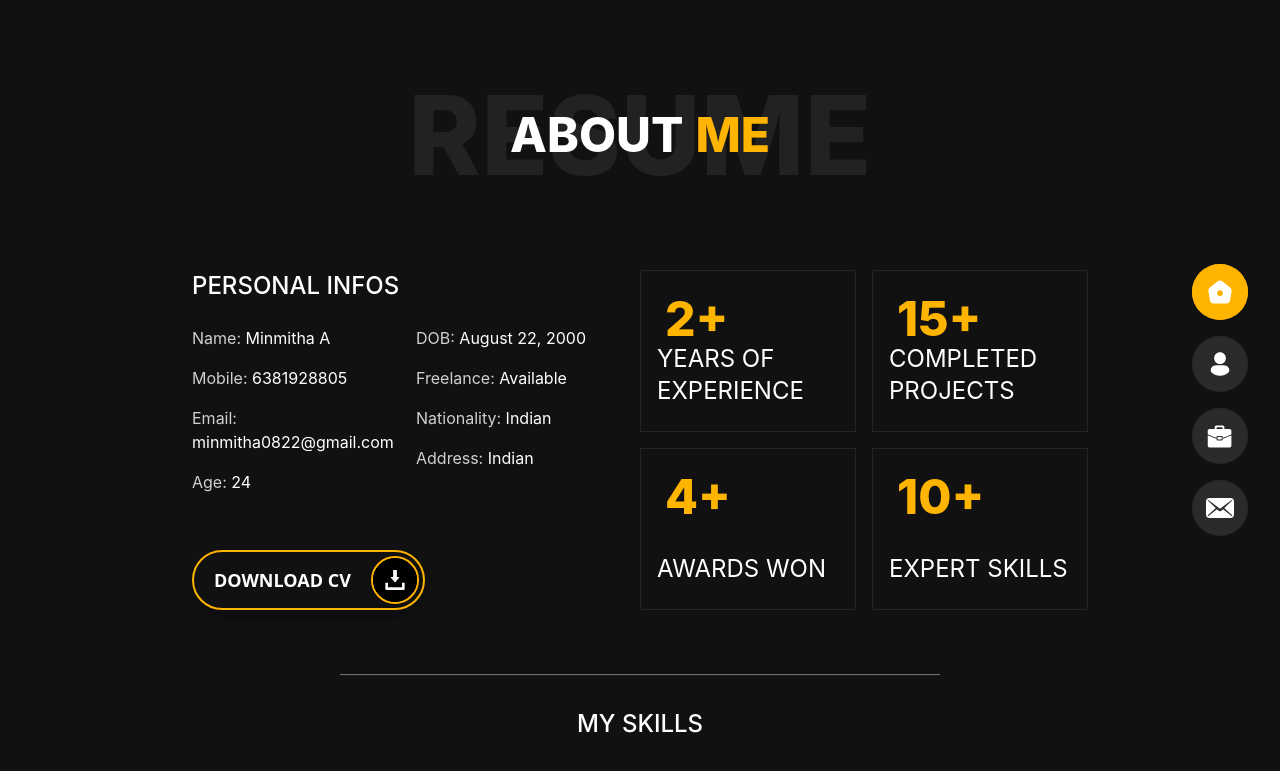
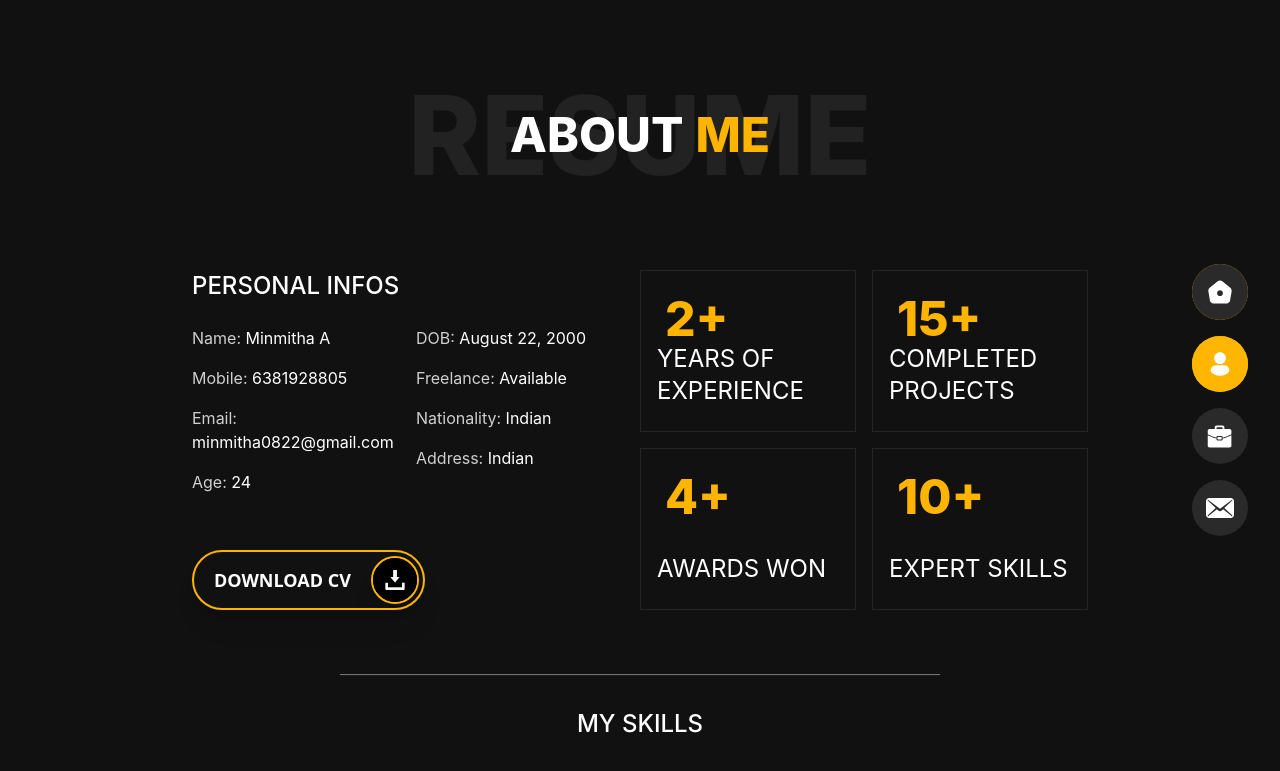
Before and after one commit to Minmitha/myportfolio, a React (Create React App) app: page /about in a window 1280 px wide. Shown: the top 771 px of the page. Built offline with nearby package versions, Linux system fonts and the light colour scheme.

Commit message:
link button changes, scrollbar changes

```diff
--- /dev/null
+++ b/src/App.css
@@ -0,0 +1,14 @@
+/* Hide scrollbar for Chrome, Safari and Opera */
+::-webkit-scrollbar {
+    display: none;
+}
+
+/* Hide scrollbar for Firefox */
+html {
+    scrollbar-width: none; /* For Firefox */
+}
+
+/* Hide scrollbar for Internet Explorer, Edge */
+body {
+    -ms-overflow-style: none;  /* IE and Edge */
+}
--- a/src/Components/About.js
+++ b/src/Components/About.js
@@ -1,11 +1,14 @@
+import "../App.css";
 import { LongButton } from "./LongButton";
 import { Navbar } from "./Navbar";
 import { Skills } from "./Skills";
 import { Experience } from "./Experience";
 import { TopNavbar } from "./TopNavbar";
+
 export function About() {
+    const driveUrl = "https://drive.google.com/file/d/1pSZEKVxVfsOdU2aATysCPBCst_bpCCDk/view?usp=sharing";
+
     return (
-
         <>
             <div className="flex flex-col bg-[#111111]">
                 <TopNavbar />
@@ -62,7 +65,7 @@ export function About() {
                             </div>
                         </div>
                         <div className="mt-4">
-                            <LongButton text="DOWNLOAD CV" icon="./img/asset/download.svg" iconclass="relative z-10 w-5 h-5"/>
+                            <LongButton text="DOWNLOAD CV" icon="./img/asset/download.svg" iconclass="relative z-10 w-5 h-5" link={driveUrl}/>
                         </div>
                     </div>
 
--- a/src/Components/Bio.js
+++ b/src/Components/Bio.js
@@ -35,7 +35,7 @@ export function Bio() {
                             I'm a software engineer with a passion for developing robust and scalable solutions, with a
                             focus on clean code and user-friendly design.
                         </p>
-                        <LongButton text="Let's Go!" icon="./img/asset/arrow.svg" iconclass="relative z-10 w-10 h-10"/>
+                        <LongButton text="Let's Go!" icon="./img/asset/arrow.svg" iconclass="relative z-10 w-10 h-10" link="/about"/>
                     </div>
                     <div className="w-32 pr-8 flex-col items-end justify-center hidden lg:flex lg:justify-center gap-4 fixed right-0 top-1/2 transform -translate-y-1/2">
                         <Navbar />
--- a/src/Components/ContactMe.js
+++ b/src/Components/ContactMe.js
@@ -4,7 +4,7 @@ import { TopNavbar } from "./TopNavbar";
 export function ContactMe() {
     return (
         <>
-            <div className="flex flex-col lg:flex-row bg-[#111111] min-h-screen">
+            <div className="flex flex-col lg:flex-row bg-[#111111] min-h-screen  no-scrollbar">
                 <TopNavbar />
                 <div className="container mx-auto h-full pt-20 w-full px-4 lg:px-0">
                     <div className="flex items-start justify-center ">
@@ -75,7 +75,7 @@ export function ContactMe() {
                                     placeholder="Your Message"
                                 ></textarea>
                                 <div className="flex w-full max-w-[400px] lg:max-w-[800px] justify-start mt-4">
-                                    <LongButton text="MESSAGE ME" icon="./img/asset/telegram.svg" iconclass="relative z-10 w-5 h-5" />
+                                    <LongButton text="MESSAGE ME" icon="./img/asset/telegram.svg" iconclass="relative z-10 w-5 h-5" link="" />
                                 </div>
                             </form>
 
--- a/src/Components/Navbar.js
+++ b/src/Components/Navbar.js
@@ -1,50 +1,50 @@
-import { useNavigate } from "react-router-dom";
+import { useNavigate, useLocation } from "react-router-dom";
+
 export function Navbar() {
     const navigate = useNavigate();
+    const location = useLocation(); // Get current location (route)
+
     return (
         <>
-            <div className="flex items-center rounded-full bg-[#FFB400] group transition-all duration-700 ease-in-out hover:bg-[#FFB600]">
+            {/* HOME Button */}
+            <div className={`flex items-center rounded-full bg-[#FFB400] group transition-all duration-700 ease-in-out hover:bg-[#FFB600] ${location.pathname === '/' ? 'bg-[#FFB600]' : ''}`}>
                 <p className="p-3 text-white text-sm font-medium hidden group-hover:inline-block transition-all duration-700 ease-in-out">
                     HOME
                 </p>
-                <button className="flex items-center justify-center w-14 h-14 bg-[#FFB400] rounded-full transition-all duration-700 ease-in-out group-hover:bg-[#FFB600]" onClick={() => navigate('/')}>
+                <button className={`flex items-center justify-center w-14 h-14 rounded-full transition-all  group-hover:bg-[#FFB600] duration-700 ease-in-out ${location.pathname === '/' ? 'bg-[#FFB600]' : 'bg-[#2B2A2A]'}`} onClick={() => navigate('/')}>
                     <img src="./img/asset/home.svg" className="w-7 h-7" alt="home" />
                 </button>
             </div>
 
-            <div className="flex items-center rounded-full group transition-all duration-700 ease-in-out hover:bg-[#FFB600]">
-                <p className="p-3 text-white text-sm font-medium text-nowrap hidden group-hover:inline-block transition-all duration-700 ease-in-out">
+            {/* ABOUT Button */}
+            <div className={`flex items-center rounded-full group transition-all duration-700 ease-in-out hover:bg-[#FFB600]  ${location.pathname === '/about' ? 'bg-[#FFB600]' : ''}`}>
+                <p className="p-3 text-white text-sm font-medium hidden group-hover:inline-block transition-all duration-700 ease-in-out">
                     ABOUT
                 </p>
-                <button
-                    className="flex items-center justify-center w-14 h-14 rounded-full bg-[#2B2A2A] transition-all duration-700 ease-in-out group-hover:bg-[#FFB600]" onClick={() => navigate('/about')}>
+                <button className={`flex items-center justify-center w-14 h-14 rounded-full transition-all duration-700 ease-in-out  group-hover:bg-[#FFB600] ${location.pathname === '/about' ? 'bg-[#FFB600]' : 'bg-[#2B2A2A]'}`} onClick={() => navigate('/about')}>
                     <img src="./img/asset/user.svg" className="w-7 h-7" alt="about" />
                 </button>
             </div>
-            <div className="flex items-center rounded-full  group transition-all duration-700 ease-in-out hover:bg-[#FFB600]">
-                <p className="p-3 text-white text-sm font-medium text-nowrap hidden group-hover:inline-block transition-all duration-700 ease-in-out" >
+
+            {/* PORTFOLIO Button */}
+            <div className={`flex items-center rounded-full group transition-all duration-700 ease-in-out hover:bg-[#FFB600] ${location.pathname === '/portfolio' ? 'bg-[#FFB600]' : ''}`}>
+                <p className="p-3 text-white text-sm font-medium hidden group-hover:inline-block transition-all duration-700 ease-in-out">
                     PORTFOLIO
                 </p>
-                <button className="flex items-center justify-center w-14 h-14  rounded-full  bg-[#2B2A2A] transition-all duration-700 ease-in-out group-hover:bg-[#FFB600]" onClick={() => navigate('/portfolio')}>
-                    <img src="./img/asset/job.svg" className="w-7 h-7" alt="job" />
+                <button className={`flex items-center justify-center w-14 h-14 rounded-full transition-all duration-700 ease-in-out  group-hover:bg-[#FFB600] ${location.pathname === '/portfolio' ? 'bg-[#FFB600]' : 'bg-[#2B2A2A]'}`} onClick={() => navigate('/portfolio')}>
+                    <img src="./img/asset/job.svg" className="w-7 h-7" alt="portfolio" />
                 </button>
             </div>
-            <div className="flex items-center rounded-full  group transition-all duration-700 ease-in-out hover:bg-[#FFB600]">
-                <p className="p-3 text-white text-sm font-medium text-nowrap hidden group-hover:inline-block transition-all duration-700 ease-in-out">
+
+            {/* CONTACT Button */}
+            <div className={`flex items-center rounded-full group transition-all duration-700 ease-in-out hover:bg-[#FFB600] ${location.pathname === '/contactme' ? 'bg-[#FFB600]' : ''}`}>
+                <p className="p-3 text-white text-sm font-medium hidden group-hover:inline-block transition-all duration-700 ease-in-out">
                     CONTACT
                 </p>
-                <button className="flex items-center justify-center w-14 h-14  rounded-full  bg-[#2B2A2A] transition-all duration-700 ease-in-out group-hover:bg-[#FFB600]" onClick={() => navigate('/contactme')}>
-                    <img src="./img/asset/mail.svg" className="w-7 h-7" alt="mail" />
+                <button className={`flex items-center justify-center w-14 h-14 rounded-full transition-all duration-700 ease-in-out  group-hover:bg-[#FFB600]  ${location.pathname === '/contactme' ? 'bg-[#FFB600]' : 'bg-[#2B2A2A]'}`} onClick={() => navigate('/contactme')}>
+                    <img src="./img/asset/mail.svg" className="w-7 h-7" alt="contact" />
                 </button>
             </div>
-            {/* <div className="flex items-center rounded-full  group transition-all duration-700 ease-in-out hover:bg-[#FFB600]">
-                <p className="p-3 text-white text-sm font-medium text-nowrap hidden group-hover:inline-block transition-all duration-700 ease-in-out">
-                    BLOG
-                </p>
-                <button className="flex items-center justify-center w-14 h-14  rounded-full  bg-[#2B2A2A] transition-all duration-700 ease-in-out group-hover:bg-[#FFB600]">
-                    <img src="./img/asset/message.svg" className="w-7 h-7" alt="blog" />
-                </button>
-            </div> */}
         </>
-    )
+    );
 }
```
Also changed, not shown: src/Components/LongButton.js (+22 -8 lines).
